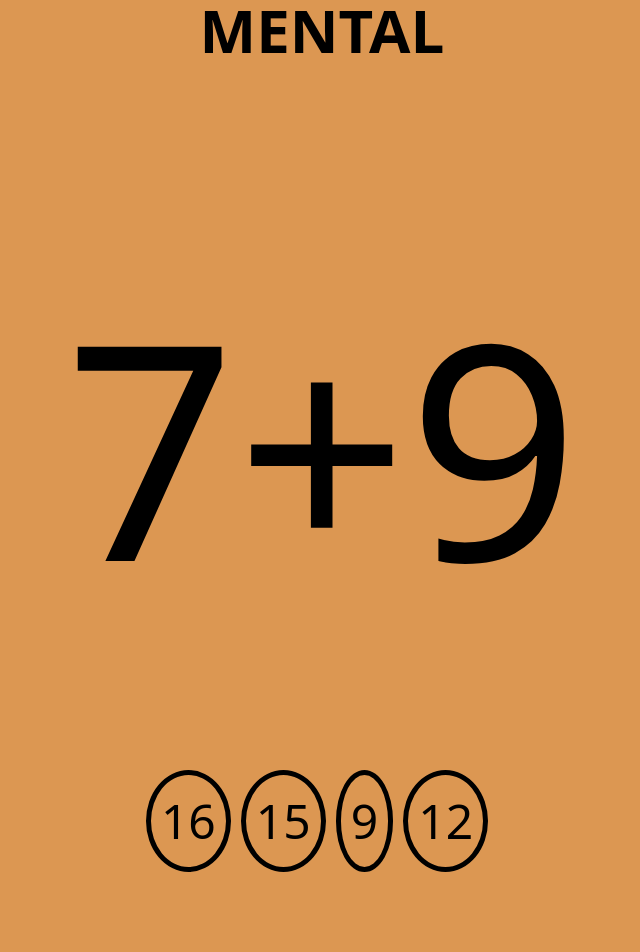
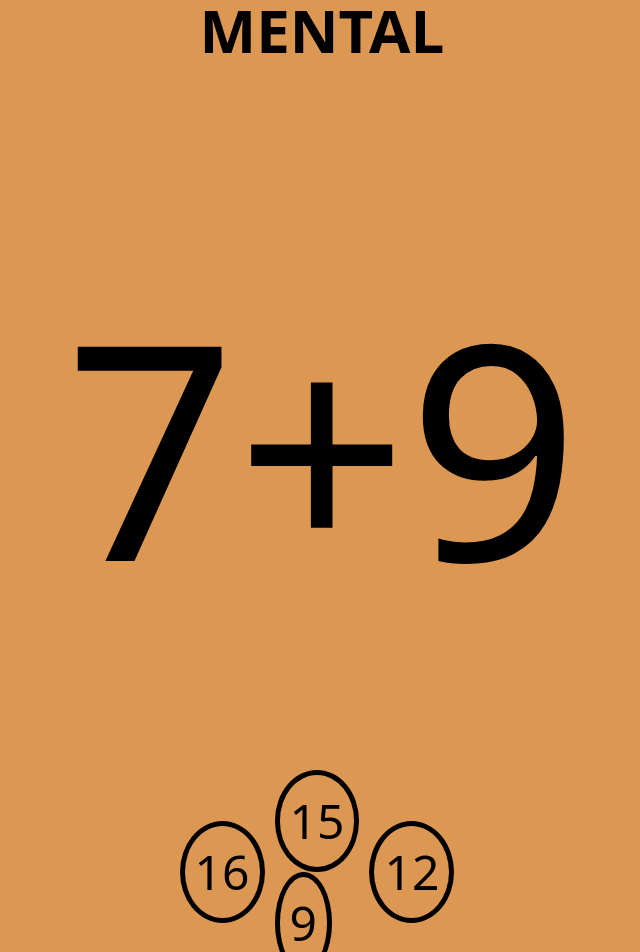
Before and after one commit to obedgyamfi/mental, a Next.js app: page / in a window 1280 px wide. Shown: the top 952 px of the page, without its empty margins (318-958 px from the left). Before the commit the page ends 892 px from the top, so only its background shows below. Built offline with nearby package versions, Linux system fonts and the light colour scheme.

Commit message:
commits with some bugs that need fixing

```diff
--- a/components/Mental.jsx
+++ b/components/Mental.jsx
@@ -1,6 +1,5 @@
-"use client"
-import React, { Component } from 'react';
-
+"use client";
+import React, { Component } from "react";
 
 class Mental extends Component {
   constructor() {
@@ -8,9 +7,9 @@ class Mental extends Component {
 
     // initialize operands, operations, userAnswer and options
     this.state = {
-      num1: '',
-      num2: '',
-      operation: '+',
+      num1: "",
+      num2: "",
+      operation: "+",
       userAnswer: null,
       correct: null,
       options: [],
@@ -21,8 +20,6 @@ class Mental extends Component {
     this.generateNumbers(this.state.userAnswer);
   }
 
-
-
   // function to generate operands, and random answers
   generateNumbers = () => {
     const { operation } = this.state;
@@ -32,19 +29,17 @@ class Mental extends Component {
 
     let { options } = this.state;
 
-
-
     switch (operation) {
-      case '+':
+      case "+":
         this.state.userAnswer = num1 + num2;
         break;
-      case '-':
+      case "-":
         this.state.userAnswer = num1 - num2;
         break;
-      case 'x':
+      case "x":
         this.state.userAnswer = num1 * num2;
         break;
-      case '/':
+      case "/":
         if (num2 === 0) {
           alert("Division by zero is not allowed.");
           return;
@@ -52,22 +47,25 @@ class Mental extends Component {
         this.state.userAnswer = num1 / num2;
         break;
       default:
-        alert('Invalid operation selected.');
+        alert("Invalid operation selected.");
         return;
     }
 
-      options = Array(4).fill(null).map(() => {
+    options = Array(4)
+      .fill(null)
+      .map(() => {
         return this.state.userAnswer - (Math.floor(Math.random() * 8) + 1);
       });
 
     options[randomIndex] = this.state.userAnswer;
 
     // Iterate through the options array and reassign duplicate values
-    for (let i = 0; i < options.length; i++){
-      for (let j = 0; j < options.length; j++){
-        if (i !== j && options[i] === options[j]){
+    for (let i = 0; i < options.length; i++) {
+      for (let j = 0; j < options.length; j++) {
+        if (i !== j && options[i] === options[j]) {
           // Reassign the value at index i
-          options[i] = this.state.userAnswer - (Math.floor(Math.random() * 8) + 1);
+          options[i] =
+            this.state.userAnswer - (Math.floor(Math.random() * 8) + 1);
           // Restart the inner loop to check the new value against previous values
           j = 0;
         }
@@ -98,7 +96,6 @@ class Mental extends Component {
     this.generateNumbers();
   };
 
-
   // checkAnswer: checks if the selected answer is equal to the correctAnswer
   /* it alerts the user "Correct" if it is equal and "Wrong" if it isn't */
   checkAnswer = (selectedNumber) => {
@@ -112,11 +109,11 @@ class Mental extends Component {
 
     // Optional: You can use setTimeout to reset the isCorrect state after a delay
     setTimeout(() => {
-    this.setState({ isCorrect: null });}, 1000); // adjust the delay as needed(in milliseconds)
+      this.setState({ isCorrect: null });
+    }, 1000); // adjust the delay as needed(in milliseconds)
 
     this.generateNumbers();
   };
-
 
   // render script to display the arithmetic operation and the possible answers
   // as well as all ui components
@@ -131,20 +128,48 @@ class Mental extends Component {
           <p className="operand2">{num2}</p>
         </section>
 
-        <section className={`flex flex-center m-5  ${isCorrect === true ? 'sectionButton correctAnswerButton' : isCorrect === false ?
-        'sectionButton wrongAnswerButton' : ''}`
-        }>
-          {options.map((number, index) => (
+        <section
+          className={`flex flex-center m-5 sectionParentStyle ${
+            isCorrect === true
+              ? "sectionButton correctAnswerButton"
+              : isCorrect === false
+              ? "sectionButton wrongAnswerButton"
+              : ""
+          }`}
+        >
+          {/* {options.map((number, index) => (
             <button
               className={`button`}
               key={index}
               onClick={() => this.checkAnswer(number)}>
                 {number}
             </button>
-          ))}
+          ))} */}
+
+          {/* {Button 1} */}
+          <div className="verticalButtonStyle">
+            <button className="button">{options[0]}</button>
+          </div>
+
+          {/* Button 2 and 3 */}
+          <div className="horizontalElementStyle">
+            {/* Button 2 */}
+            <div className="horizontalButtonStyle">
+              <button className="button">{options[1]}</button>
+            </div>
+            {/* Button 3 */}
+            <div className="horizontalButtonStyle">
+              <button className="button">{options[2]}</button>
+            </div>
+          </div>
+
+          {/* Button 4 */}
+          <div className="verticalButtonStyle">
+            <button className="button">{options[3]}</button>
+          </div>
         </section>
       </>
-    )
+    );
   }
 }
 
--- a/styles/globals.css
+++ b/styles/globals.css
@@ -37,7 +37,46 @@ html, body {
     border: 5px solid;
     border-radius: 70%;
     padding: 10px;
-    margin-right: 10px;
+    margin: 10px;
+  }
+
+  .sectionButton {
+    box-sizing: border-box;
+    padding: 20px;
+    box-shadow: 0 5px transparent;
+    border-radius: 5%;
+  }
+
+  .sectionParentStyle {
+    width: auto;
+    height: auto;
+    display: flex;
+    flex-direction:column;
+    align-items: center;
+    justify-content: center;
+  }
+
+  .verticalButtonStyle{
+    display: block;
+    width: 1cm;
+    box-sizing: border-box;
+    padding: 8px;
+    margin: 20px;
+  }
+
+  .horizontalElementStyle {
+    display:flex;
+    flex-direction: row;
+    justify-items: space-between;
+    width: 100%;
+  }
+
+  .horizontalButtonStyle{
+    flex-grow: 1;
+    width: 1cm;
+    box-sizing: border-box;
+    padding: 8px;
+    margin: 20px;
   }
 
 }
@@ -64,6 +103,15 @@ html, body {
     margin-right: 10px;
   }
 
+  .sectionButton {
+    box-sizing: border-box;
+    padding: 20px;
+    box-shadow: 0 5px transparent;
+    border-radius: 5%;
+  }
+
+
+
 }
 
 @media screen and (max-width: 768px) and (orientation: portrait) {
@@ -86,6 +134,13 @@ html, body {
     border-radius: 70%;
     padding: 10px;
     margin-right: 10px;
+  }
+
+  .sectionButton {
+    box-sizing: border-box;
+    padding: 20px;
+    box-shadow: 0 5px transparent;
+    border-radius: 5%;
   }
 }
 
@@ -111,15 +166,18 @@ html, body {
     margin-right: 10px;
   }
 
+  .sectionButton {
+    box-sizing: border-box;
+    padding: 20px;
+    box-shadow: 0 5px transparent;
+    border-radius: 5%;
+  }
 
 }
-.sectionButton {
-  box-sizing: border-box;
-  padding: 20px;
-  box-shadow: 0 5px transparent;
-  border-radius: 5%;
-}
 
+
+
+/* Animations */
 @keyframes greenBorderAnimation {
   0% {
     box-shadow: 0 5px green;
@@ -158,8 +216,9 @@ html, body {
     color: white;
     border-color: black;
 }
+
+
 /* Tailwind Styles */
-
 
 .app {
   @apply relative z-10 flex justify-center items-center flex-col h-auto mx-auto sm:px-16 px-6;
```
Lines whose indentation alone changed are shown as unchanged.
